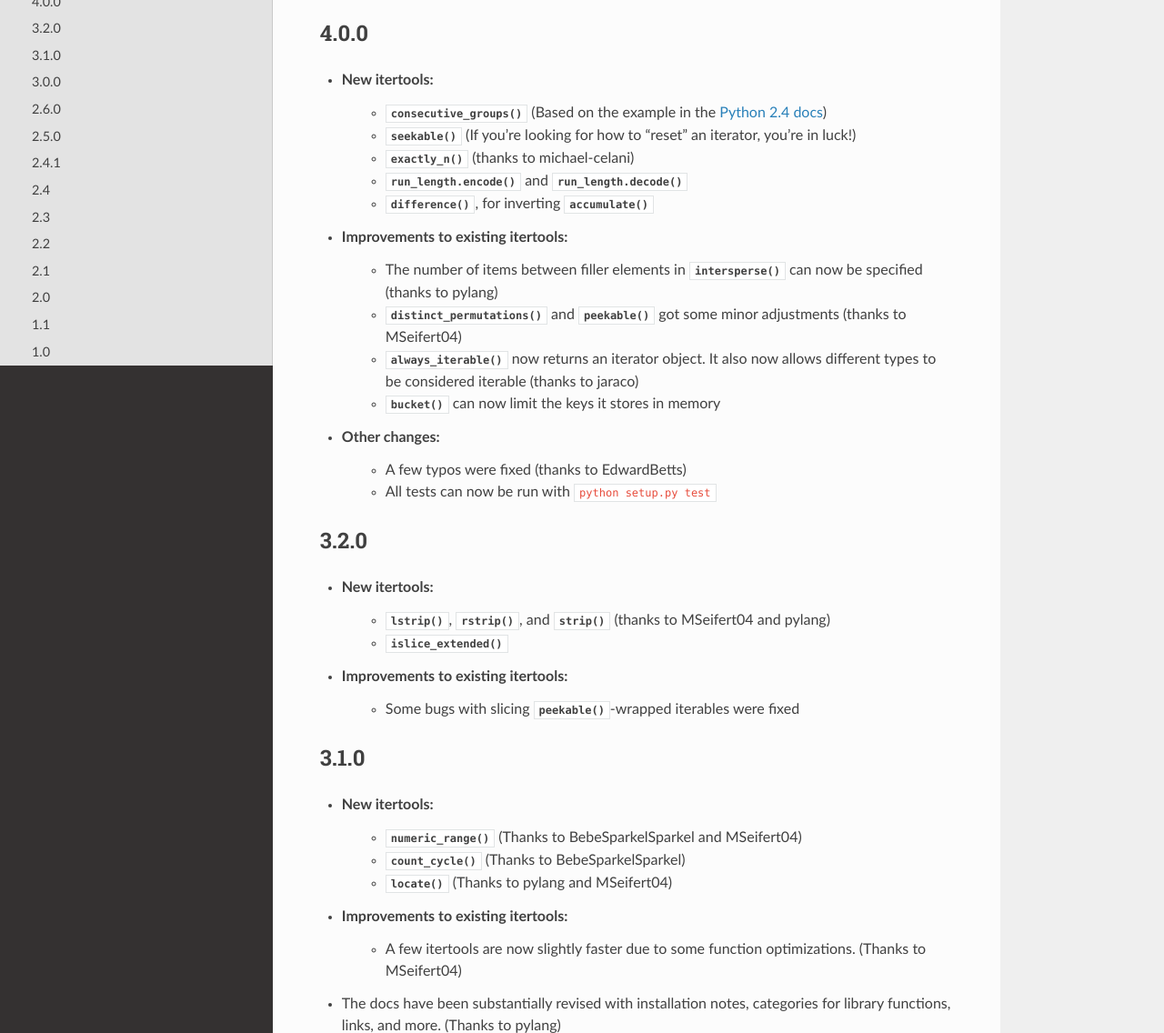
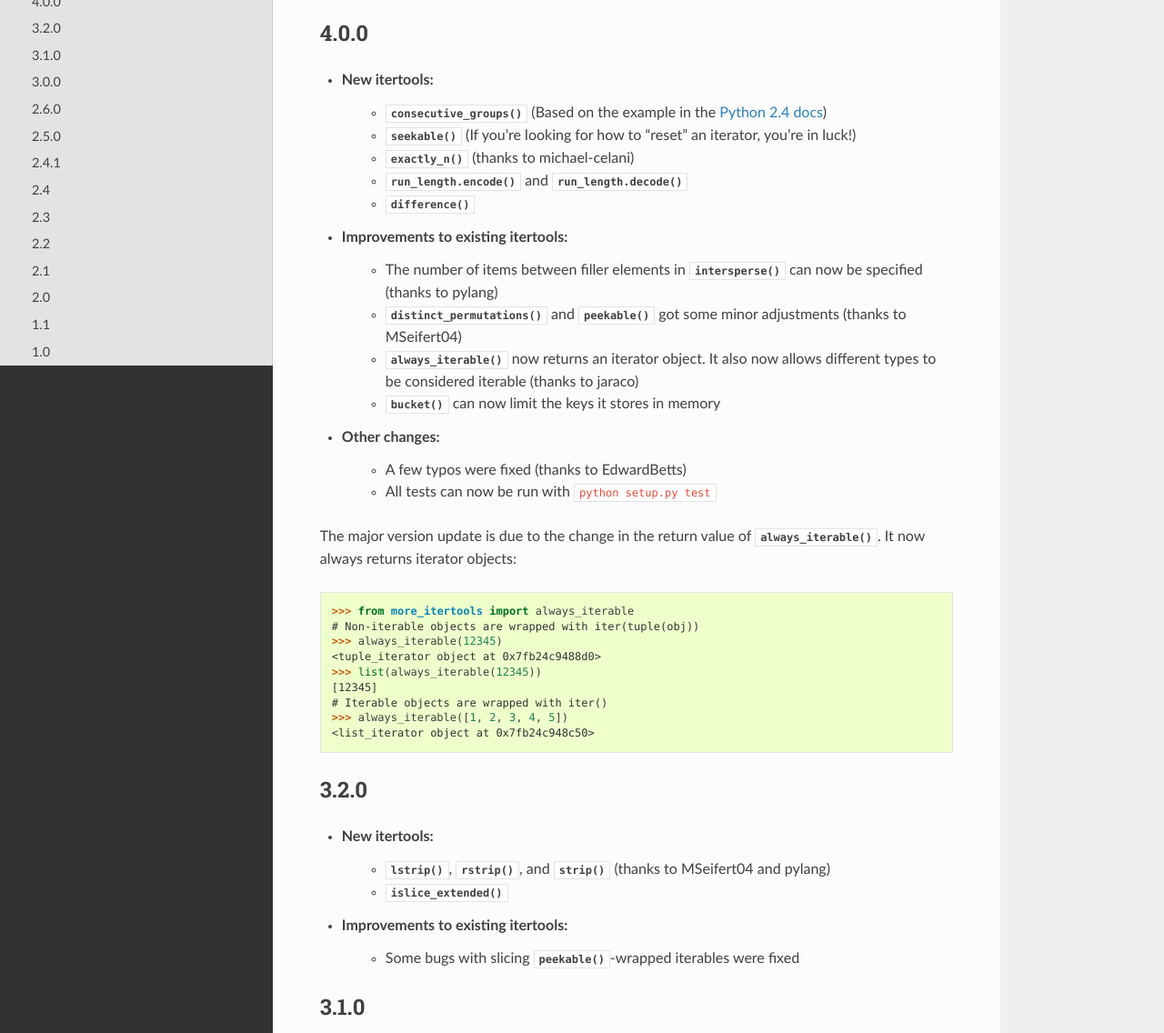
Before and after one commit to more-itertools/more-itertools, a Sphinx documentation site: the page built from docs/versions.rst, in a window 1280 px wide and 1400 px high, cut to the strip 264-1400 px from the top of the window. Shown: the whole strip at 91% size. Built offline with Sphinx 7.4.7 and the Read the Docs theme 2.0.0, drawn with Linux system fonts in a browser that asks for light colours.

Commit message:
Add a note about always_iterable() change

```diff
--- a/docs/versions.rst
+++ b/docs/versions.rst
@@ -13,7 +13,7 @@ Version History
       you're in luck!)
     * :func:`exactly_n` (thanks to michael-celani)
     * :func:`run_length.encode` and :func:`run_length.decode`
-    * :func:`difference`, for inverting :func:`accumulate`
+    * :func:`difference`
 
 * Improvements to existing itertools:
     * The number of items between filler elements in :func:`intersperse` can
@@ -23,9 +23,25 @@ Version History
     * :func:`always_iterable` now returns an iterator object. It also now
       allows different types to be considered iterable (thanks to jaraco)
     * :func:`bucket` can now limit the keys it stores in memory
+
 * Other changes:
     * A few typos were fixed (thanks to EdwardBetts)
     * All tests can now be run with ``python setup.py test``
+
+The major version update is due to the change in the return value of :func:`always_iterable`.
+It now always returns iterator objects:
+
+.. code-block:: python
+
+    >>> from more_itertools import always_iterable
+    # Non-iterable objects are wrapped with iter(tuple(obj))
+    >>> always_iterable(12345)
+    <tuple_iterator object at 0x7fb24c9488d0>
+    >>> list(always_iterable(12345))
+    [12345]
+    # Iterable objects are wrapped with iter()
+    >>> always_iterable([1, 2, 3, 4, 5])
+    <list_iterator object at 0x7fb24c948c50>
 
 3.2.0
 -----
```
